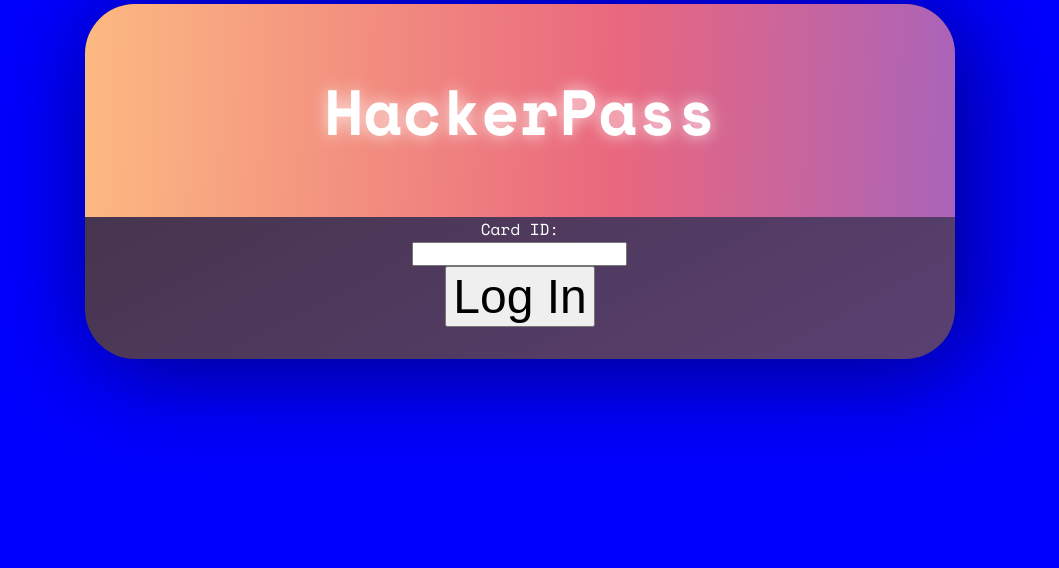
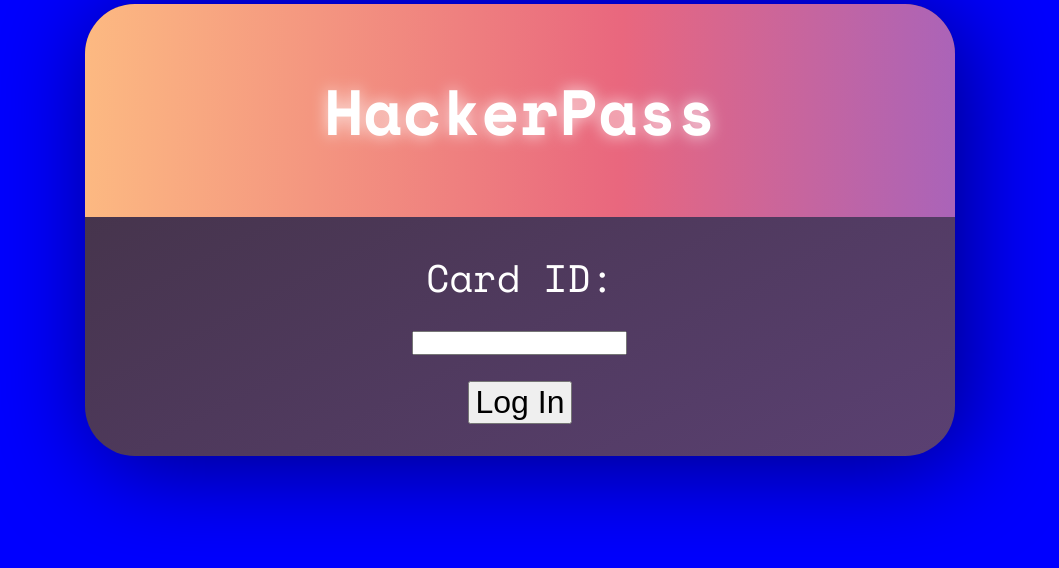
Before and after one commit to shawnduong/HackerPass, a Flask app: page / in a window 1280 px wide. Shown: the part 108-676 px from the top of the page, without its empty margins (120-1179 px from the left). Run offline with Flask 2, Linux system fonts and the light colour scheme.

Commit message:
More reposiveness fixes for blue and purple viewports

```diff
--- a/src/web/static/css/style.css
+++ b/src/web/static/css/style.css
@@ -103,6 +103,7 @@ button:hover {
 	}
 	.header{
 		font-size: 2rem;
+		margin-bottom: 2rem;
 	}
 	.main-body{
 		margin-left: 2rem;
@@ -112,10 +113,15 @@ button:hover {
 		padding: 5%;
 	}
 	button{
-		font-size: 3rem;
+		margin-top: 2vi;
+		font-size: 2rem;
 	}
 	input{
 		font-size:1em;
+		margin-top: 2vi;
+	}
+	label.field-label{
+		font-size: 3vi;
 	}
 
 }
@@ -178,8 +184,11 @@ button:hover {
 		font-size: 3vi;
 	}
 	label.field-label{
-		font-size: 3vi;
+		font-size: 4vi;
+	}
+	button{
+		margin-top: 1vi;
+		font-size: 4vi;
 	}
 
-
 }
```
